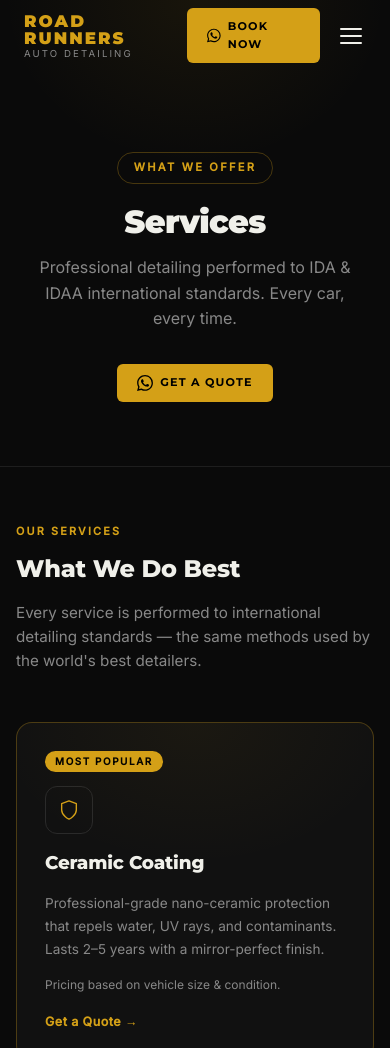
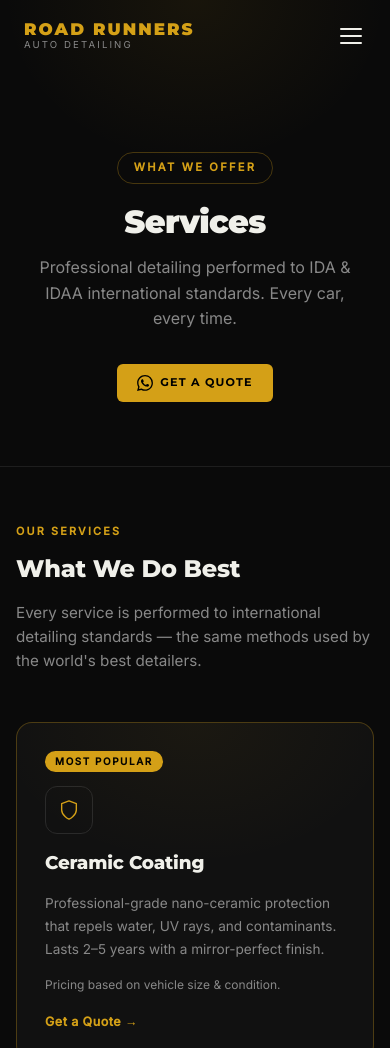
Before and after one commit to mraigeneralist/RoadRunners, a plain HTML site: page services.html in a window 390 px wide. Shown: the top 1048 px of the page. Drawn offline with Linux system fonts and the light colour scheme.

Commit message:
Fix: hide Book Now button in mobile navbar (services.html)

```diff
--- a/services.html
+++ b/services.html
@@ -90,7 +90,7 @@
     .rv { opacity:0; transform:translateY(28px); transition:opacity 0.9s var(--ease-spring),transform 0.9s var(--ease-spring); }
     .rv.on { opacity:1; transform:none; }
 
-    @media (max-width:900px) { .nav-links { display:none; } .ham { display:flex; } }
+    @media (max-width:900px) { .nav-links { display:none; } .ham { display:flex; } .nav-book-btn { display:none !important; } }
     @media (max-width:640px) { section { padding:56px 16px; } .services-grid { grid-template-columns:1fr; } }
   </style>
 </head>
@@ -111,7 +111,7 @@
         <a href="contact.html" class="nav-link">Contact</a>
       </div>
       <div style="display:flex;align-items:center;gap:16px;">
-        <a href="https://wa.me/919176347862?text=Hi%20Road%20Runners%2C%20I%27d%20like%20to%20book%20a%20service." target="_blank" rel="noopener" class="btn btn-gold" style="font-size:0.7rem;padding:10px 20px;">
+        <a href="https://wa.me/919176347862?text=Hi%20Road%20Runners%2C%20I%27d%20like%20to%20book%20a%20service." target="_blank" rel="noopener" class="btn btn-gold nav-book-btn" style="font-size:0.7rem;padding:10px 20px;">
           <svg width="15" height="15" viewBox="0 0 24 24" fill="currentColor"><path d="M17.472 14.382c-.297-.149-1.758-.867-2.03-.967-.273-.099-.471-.148-.67.15-.197.297-.767.966-.94 1.164-.173.199-.347.223-.644.075-.297-.15-1.255-.463-2.39-1.475-.883-.788-1.48-1.761-1.653-2.059-.173-.297-.018-.458.13-.606.134-.133.298-.347.446-.52.149-.174.198-.298.298-.497.099-.198.05-.371-.025-.52-.075-.149-.669-1.612-.916-2.207-.242-.579-.487-.5-.669-.51-.173-.008-.371-.01-.57-.01-.198 0-.52.074-.792.372-.272.297-1.04 1.016-1.04 2.479 0 1.462 1.065 2.875 1.213 3.074.149.198 2.096 3.2 5.077 4.487.709.306 1.262.489 1.694.625.712.227 1.36.195 1.871.118.571-.085 1.758-.719 2.006-1.413.248-.694.248-1.289.173-1.413-.074-.124-.272-.198-.57-.347m-5.421 7.403h-.004a9.87 9.87 0 01-5.031-1.378l-.361-.214-3.741.982.998-3.648-.235-.374a9.86 9.86 0 01-1.51-5.26c.001-5.45 4.436-9.884 9.888-9.884 2.64 0 5.122 1.03 6.988 2.898a9.825 9.825 0 012.893 6.994c-.003 5.45-4.437 9.884-9.885 9.884m8.413-18.297A11.815 11.815 0 0012.05 0C5.495 0 .16 5.335.157 11.892c0 2.096.547 4.142 1.588 5.945L.057 24l6.305-1.654a11.882 11.882 0 005.683 1.448h.005c6.554 0 11.89-5.335 11.893-11.893a11.821 11.821 0 00-3.48-8.413z"/></svg> Book Now
         </a>
         <div class="ham" id="ham" aria-label="Menu"><span></span><span></span><span></span></div>
```
